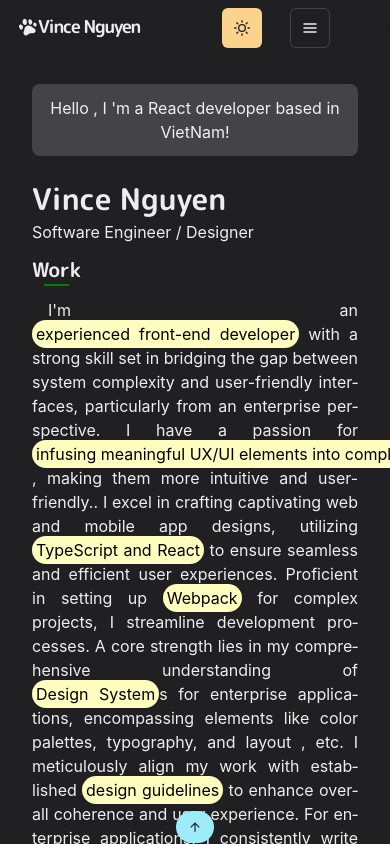
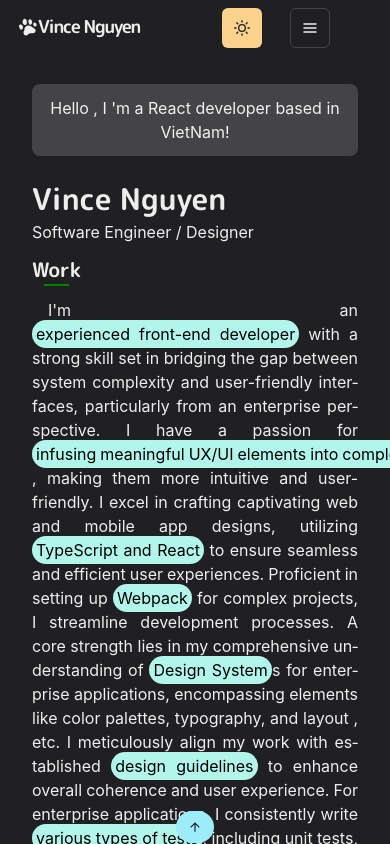
Before and after one commit to VINCENGUYEN-JS/vincenguyen-homepage, a Next.js app: page / in a window 390 px wide. Shown: the top 844 px of the page. Built offline with nearby package versions, Linux system fonts and the light colour scheme; no server answers.

Commit message:
improve-the-logic-to-show-scroll-up-btn-when-users-on-mobile-device

```diff
--- a/components/buttons/BackToTopButton.tsx
+++ b/components/buttons/BackToTopButton.tsx
@@ -1,11 +1,12 @@
 import React, { useEffect, useState } from "react";
 import { ArrowUpIcon } from "@chakra-ui/icons";
-import { Box, IconButton } from "@chakra-ui/react";
+import { Box, IconButton, useBreakpointValue } from "@chakra-ui/react";
 
 import debounce from "../../helpers/debounce";
 
 export default function ScrollToTop() {
   const [isVisible, setIsVisible] = useState(false);
+  const detectDevice = useBreakpointValue({ base: "mobile", md: "computer" });
 
   const scrollToTop = () => {
     window.scrollTo({
@@ -17,8 +18,16 @@ export default function ScrollToTop() {
   useEffect(() => {
     const toggleVisibility = () => {
       const target = document.documentElement; // Use the <html> element for the window
-      const isAtBottom =
-        target.scrollHeight - target.scrollTop === target.clientHeight;
+      let isAtBottom;
+      if (detectDevice === "mobile") {
+        const distance = 50;
+        isAtBottom =
+          target.scrollHeight - target.scrollTop <=
+          target.clientHeight + distance;
+      } else {
+        isAtBottom =
+          target.scrollHeight - target.scrollTop === target.clientHeight;
+      }
 
       if (isAtBottom) {
         setIsVisible(true);
@@ -32,7 +41,7 @@ export default function ScrollToTop() {
     window.addEventListener("scroll", debounceToggle);
 
     return () => window.removeEventListener("scroll", debounceToggle);
-  }, []);
+  }, [detectDevice]);
 
   return (
     <>
--- a/components/navbar/RightNavBar.tsx
+++ b/components/navbar/RightNavBar.tsx
@@ -7,6 +7,7 @@ import {
   MenuItem,
   Avatar,
   MenuList,
+  Tooltip,
   MenuButton,
   IconButton,
 } from "@chakra-ui/react";
@@ -14,12 +15,14 @@ import Motion from "../animation/Motion";
 
 const AnimatedAvartar = () => (
   <Motion>
+    <Tooltip hasArrow label="Nice to meet you" placement="right-end">
       <Avatar
         display={{ base: "none", md: "block" }}
         name="Vince Nguyen"
         size="md"
         src="images/avartar.jpg"
       />
+    </Tooltip>
   </Motion>
 );
 
--- a/components/typo/Paragraph.tsx
+++ b/components/typo/Paragraph.tsx
@@ -4,6 +4,7 @@ const Paragraph = styled.p`
   text-align: justify;
   hyphens: auto;
   text-indent: 1em;
+  word-spacing: -0.5px;
 `;
 
 export default Paragraph;
--- a/pages/index.tsx
+++ b/pages/index.tsx
@@ -74,14 +74,14 @@ const Page = () => {
                 "staying updated",
                 "enthusiastic attitude",
               ]}
-              styles={{ px: "1", py: "1", rounded: "full", bg: "yellow.100" }}
+              styles={{ px: "1", py: "1", rounded: "full", bg: "teal.100" }}
             >
               I&apos;m an experienced front-end developer with a strong skill
               set in bridging the gap between system complexity and
               user-friendly interfaces, particularly from an enterprise
               perspective. I have a passion for infusing meaningful UX/UI
               elements into complex systems, making them more intuitive and
-              user-friendly.. I excel in crafting captivating web and mobile app
+              user-friendly. I excel in crafting captivating web and mobile app
               designs, utilizing TypeScript and React to ensure seamless and
               efficient user experiences. Proficient in setting up Webpack for
               complex projects, I streamline development processes. A core
```
Lines whose indentation alone changed are shown as unchanged.
